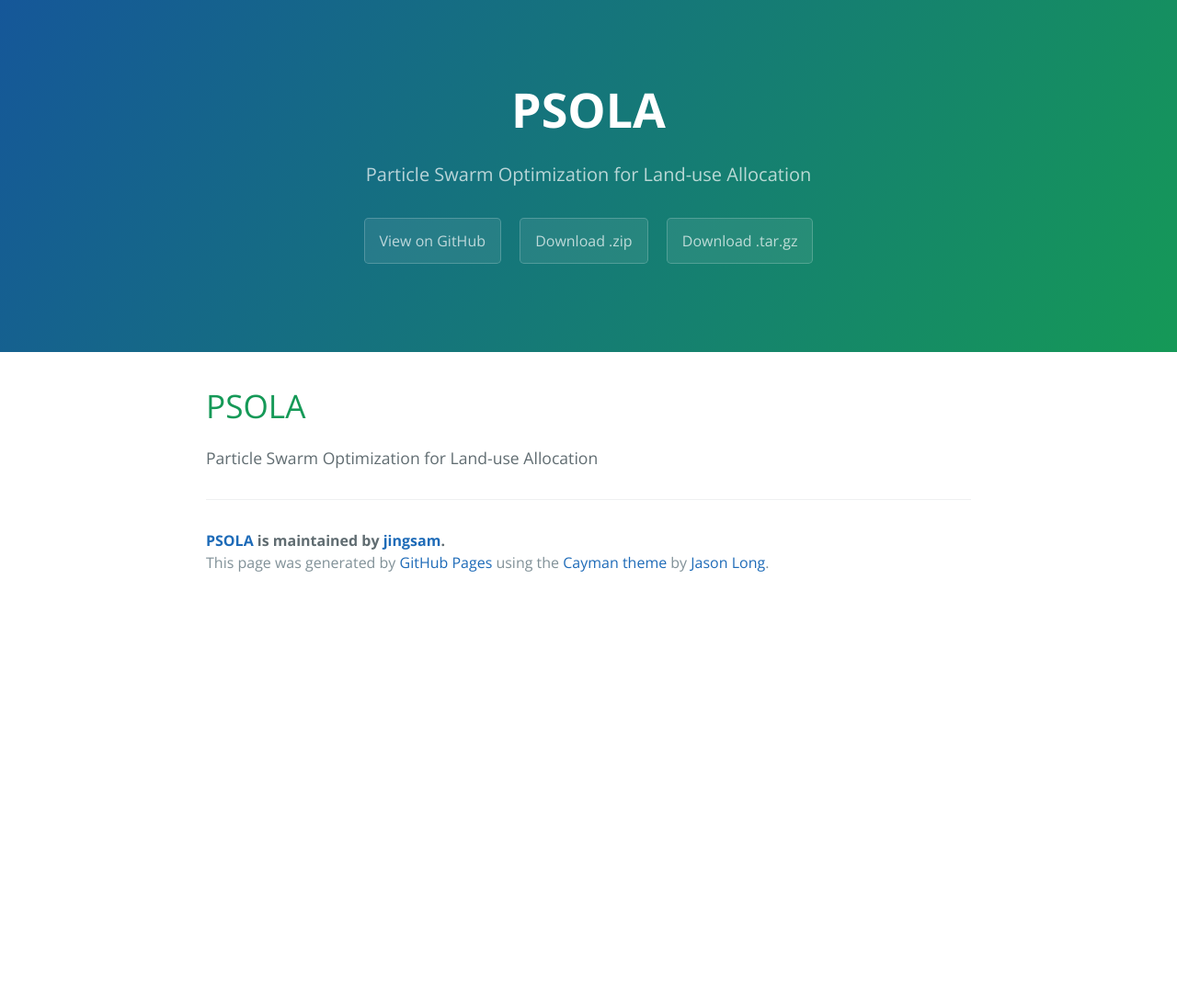
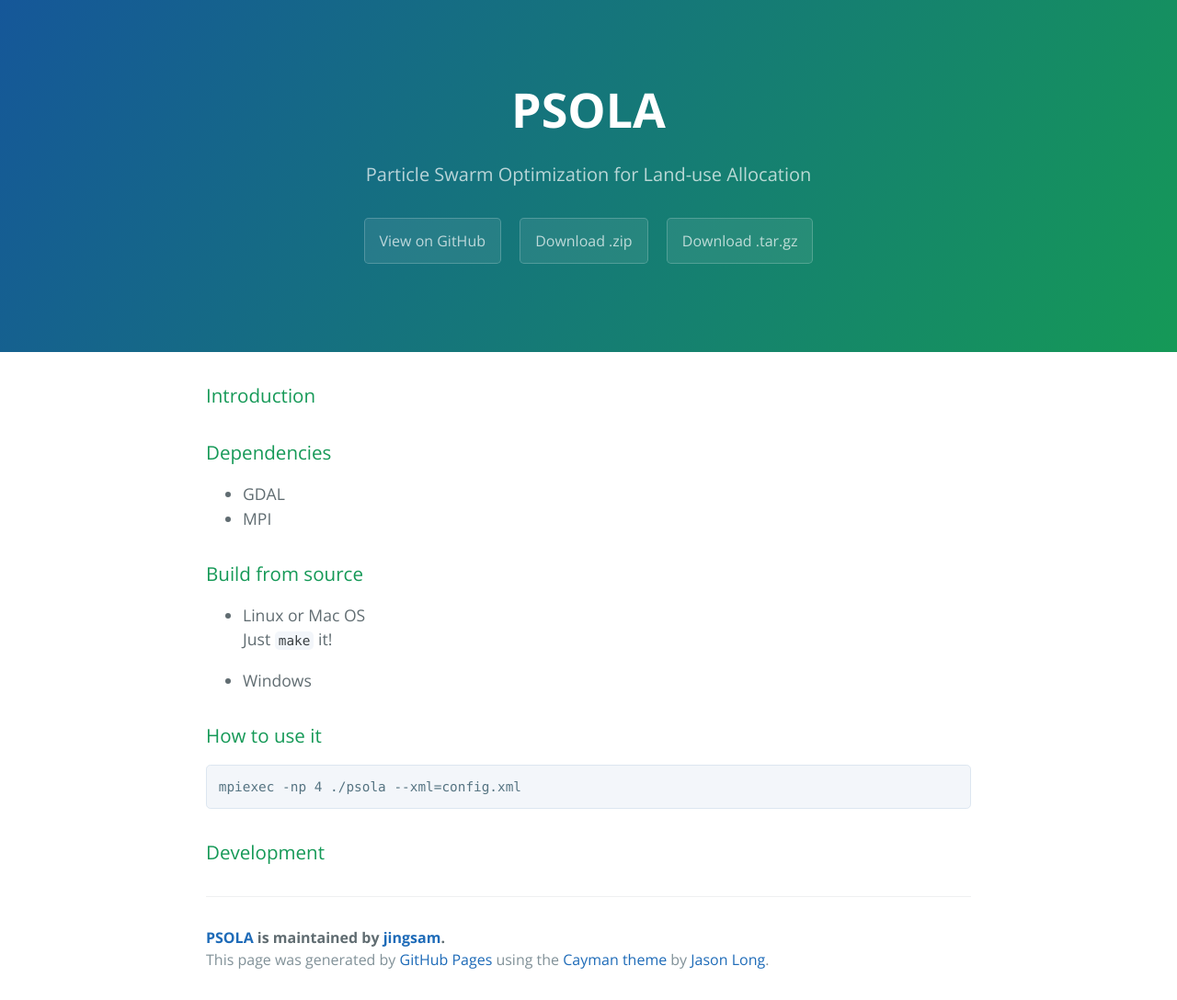
Before and after one commit to jingsam/PSOLA, a plain HTML site: page index.html in a window 1280 px wide. Shown: the whole page at 92% size. Before the commit the page ends 800 px from the top, so only its background shows below. Drawn offline with nearby package versions, Linux system fonts and the light colour scheme.

Commit message:
Create gh-pages branch via GitHub

```diff
--- a/index.html
+++ b/index.html
@@ -19,10 +19,33 @@
     </section>
 
     <section class="main-content">
-      <h1>
-<a id="psola" class="anchor" href="#psola" aria-hidden="true"><span class="octicon octicon-link"></span></a>PSOLA</h1>
+      <h3>
+<a id="introduction" class="anchor" href="#introduction" aria-hidden="true"><span class="octicon octicon-link"></span></a>Introduction</h3>
 
-<p>Particle Swarm Optimization for Land-use Allocation</p>
+<h3>
+<a id="dependencies" class="anchor" href="#dependencies" aria-hidden="true"><span class="octicon octicon-link"></span></a>Dependencies</h3>
+
+<ul>
+<li>GDAL</li>
+<li>MPI</li>
+</ul>
+
+<h3>
+<a id="build-from-source" class="anchor" href="#build-from-source" aria-hidden="true"><span class="octicon octicon-link"></span></a>Build from source</h3>
+
+<ul>
+<li><p>Linux or Mac OS<br>
+Just <code>make</code> it!</p></li>
+<li><p>Windows</p></li>
+</ul>
+
+<h3>
+<a id="how-to-use-it" class="anchor" href="#how-to-use-it" aria-hidden="true"><span class="octicon octicon-link"></span></a>How to use it</h3>
+
+<div class="highlight highlight-bash"><pre>mpiexec -np 4 ./psola --xml=config.xml</pre></div>
+
+<h3>
+<a id="development" class="anchor" href="#development" aria-hidden="true"><span class="octicon octicon-link"></span></a>Development</h3>
 
       <footer class="site-footer">
         <span class="site-footer-owner"><a href="https://github.com/jingsam/PSOLA">PSOLA</a> is maintained by <a href="https://github.com/jingsam">jingsam</a>.</span>
```
Also changed, not shown: params.json (+1 -1 lines).
